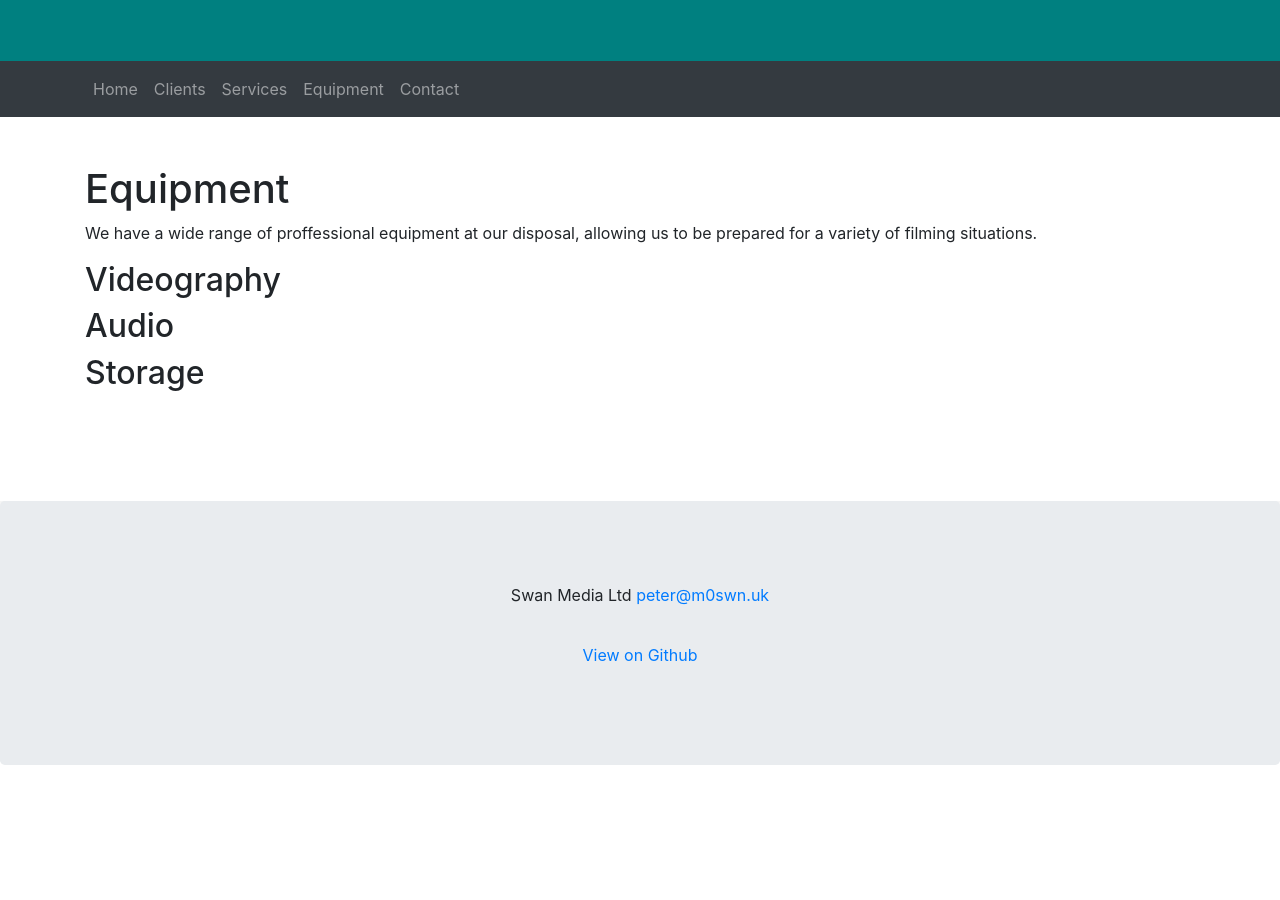
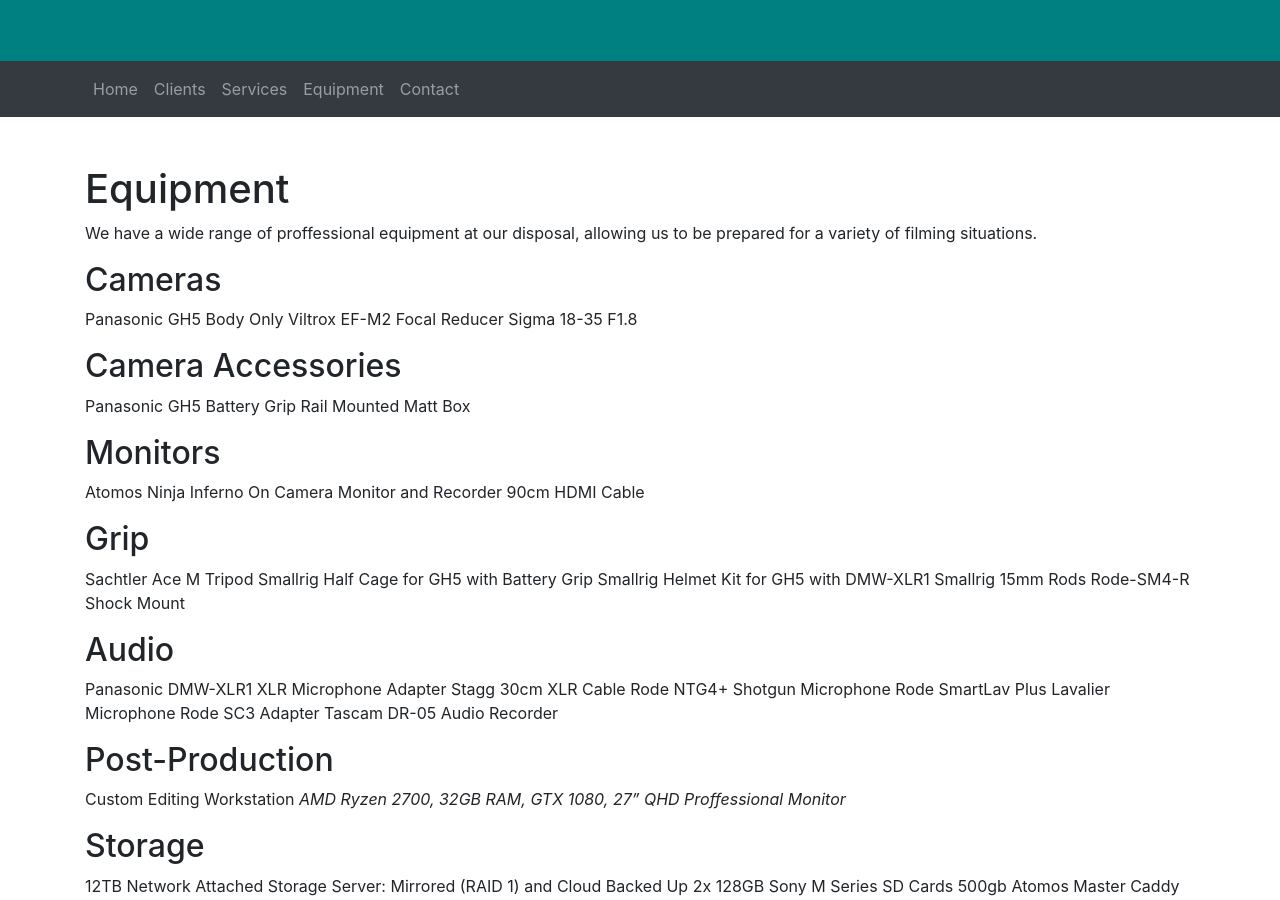
Before and after one commit to pe5er/swan.media, a Jekyll site: the page built from equipment.md, in a window 1280 px wide and 900 px high, scrolled down 339 px. Built offline with Jekyll 4.4.1, drawn with Linux system fonts in a browser that asks for light colours; our own code applies the rules of GitHub Pages for plain Markdown files; before the commit the page ends 1104 px from its top, so only the background shows below that; some of the changed text lies outside the part shown.

Commit message:
Update equipment.md

```diff
--- a/equipment.md
+++ b/equipment.md
@@ -4,8 +4,39 @@
 
 We have a wide range of proffessional equipment at our disposal, allowing us to be prepared for a variety of filming situations.
 
-## Videography
+## Cameras
+Panasonic GH5 Body Only
+Viltrox EF-M2 Focal Reducer
+Sigma 18-35 F1.8
+
+## Camera Accessories
+Panasonic GH5 Battery Grip
+Rail Mounted Matt Box
+
+## Monitors
+Atomos Ninja Inferno On Camera Monitor and Recorder
+90cm HDMI Cable
+
+## Grip
+Sachtler Ace M Tripod
+Smallrig Half Cage for GH5 with Battery Grip
+Smallrig Helmet Kit for GH5 with DMW-XLR1
+Smallrig 15mm Rods
+Rode-SM4-R Shock Mount
 
 ## Audio
+Panasonic DMW-XLR1 XLR Microphone Adapter
+Stagg 30cm XLR Cable
+Rode NTG4+ Shotgun Microphone
+Rode SmartLav Plus Lavalier Microphone
+Rode SC3 Adapter
+Tascam DR-05 Audio Recorder
+
+## Post-Production
+Custom Editing Workstation
+  *AMD Ryzen 2700, 32GB RAM, GTX 1080, 27" QHD Proffessional Monitor*
 
 ## Storage
+12TB Network Attached Storage Server: Mirrored (RAID 1) and Cloud Backed Up
+2x 128GB Sony M Series SD Cards
+500gb Atomos Master Caddy 4K
```
